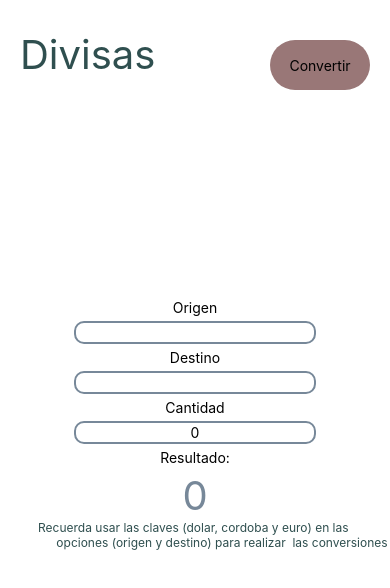
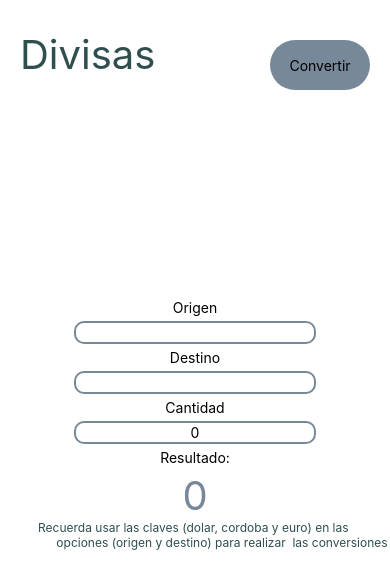
Before and after one commit to teo009/convertidoraDivisas, a React Native app: screen / in a window 390 px wide. Shown: the top 588 px of the page. Built offline with nearby package versions, Linux system fonts and the light colour scheme.

Commit message:
Color para la propiedad disabled cuando hay error en el input

```diff
--- a/src/components/ButtonCalculate.tsx
+++ b/src/components/ButtonCalculate.tsx
@@ -18,8 +18,7 @@ const ButtonCalculate = ({ color, text, onPress, disabled }: Props) => {
                 styles.button,
                 color === 'light' ? styles.light : null,
                 color === 'dark' ? styles.dark : null,
-                disabled = true ? styles.truee : null,
-                disabled = false ? styles.falsee : null,
+                disabled ? styles.disabled : null,
             ]}
         >
             <Textos text={text} type='normal'/>
@@ -46,10 +45,7 @@ const styles = StyleSheet.create({
     dark: {
         backgroundColor: 'darkslategrey'
     },
-    truee: {
-        backgroundColor: '#997777'
-    },
-    falsee: {
-        backgroundColor: 'lightslategrey'
+    disabled: {
+        backgroundColor: 'gainsboro'
     }
 })
--- a/src/components/Divisas.tsx
+++ b/src/components/Divisas.tsx
@@ -47,7 +47,9 @@ const Divisas = () => {
             const result = convertir * 0.025
             setResultado(result)
         } else {
-            alert('Error, asegurese de usar argumentos válidos')
+            alert(
+                'Error, asegurese de usar argumentos válidos, en los campos Origen y destino'
+            )
         }
     }
 
```
